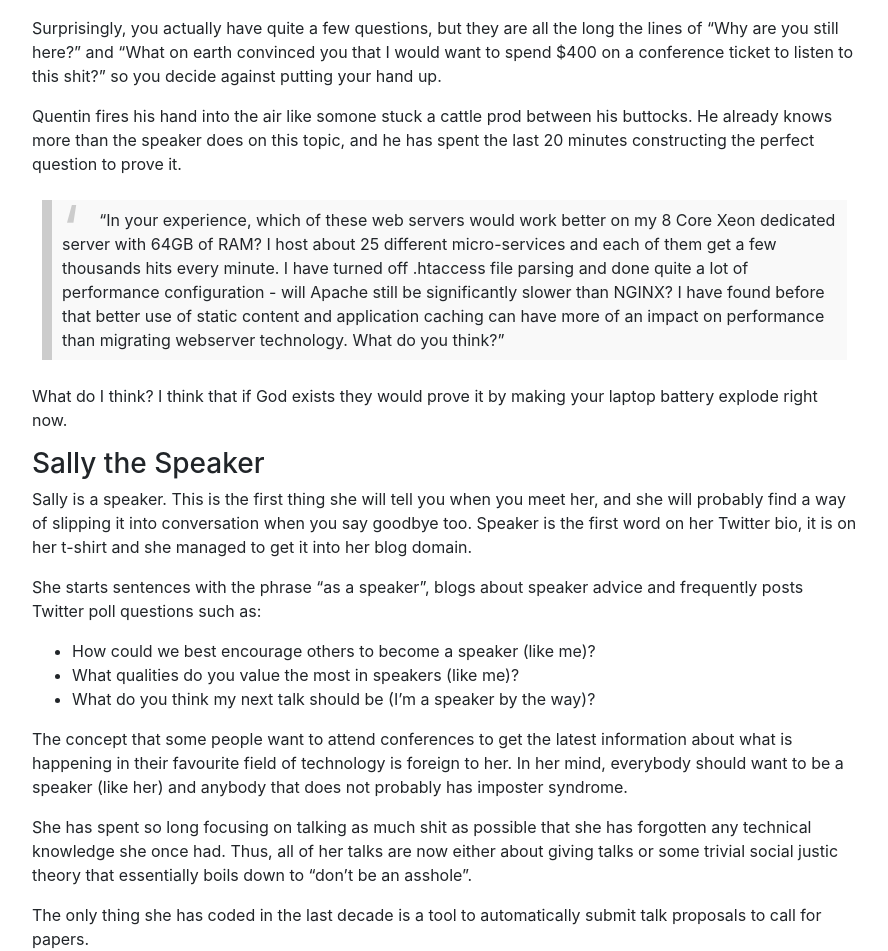
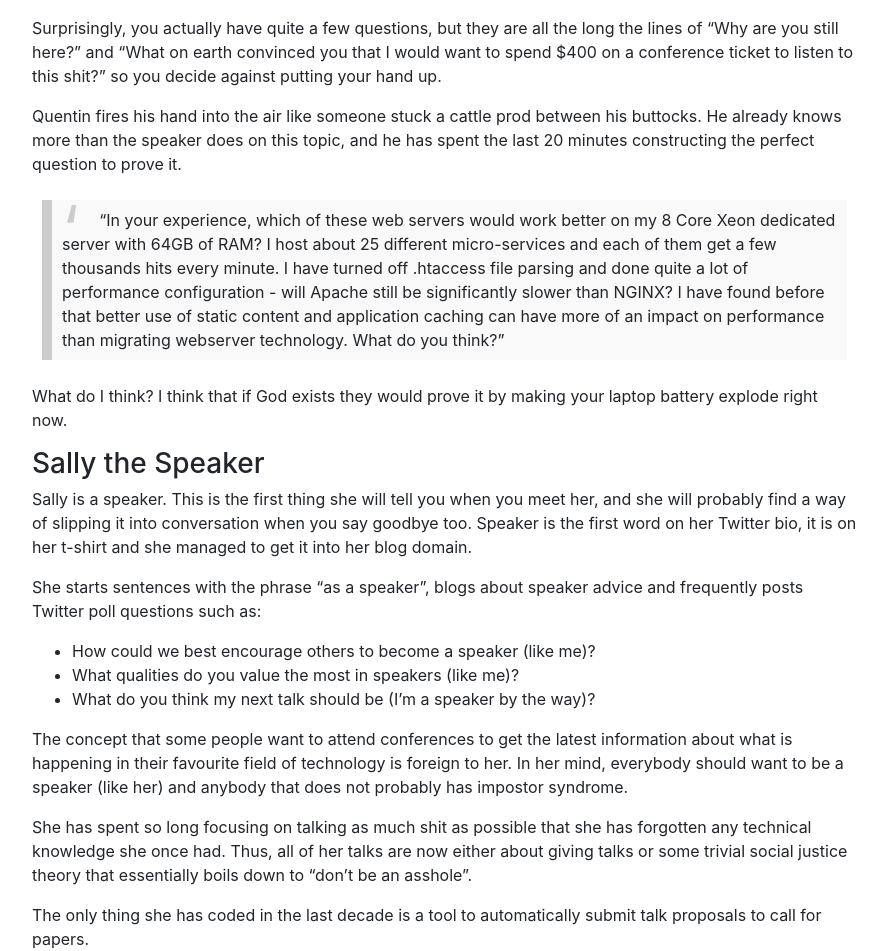
Before and after one commit to VeryAngryProgrammer/veryangryprogrammer.github.io, a Jekyll site: the page built from _posts/2017-09-23-1-conferences.md, in a window 1280 px wide and 1400 px high, scrolled down 771 px. Shown: the part 154-1105 px from the top of the window, without its empty margins (53-941 px from the left). Built offline with Jekyll 4.4.1, drawn with Linux system fonts in a browser that asks for light colours; our own code applies the rules of GitHub Pages for plain Markdown files; comment, search, counter and statistics services are not loaded.

Commit message:
Update 2017-09-23-1-conferences.md

```diff
--- a/_posts/2017-09-23-1-conferences.md
+++ b/_posts/2017-09-23-1-conferences.md
@@ -21,7 +21,7 @@ Just before the track chair bursts a blood vessel, the speaker has the audacity
 
 Surprisingly, you actually have quite a few questions, but they are all the long the lines of "Why are you still here?" and "What on earth convinced you that I would want to spend $400 on a conference ticket to listen to this shit?" so you decide against putting your hand up.
 
-Quentin fires his hand into the air like somone stuck a cattle prod between his buttocks. He already knows more than the speaker does on this topic, and he has spent the last 20 minutes constructing the perfect question to prove it.
+Quentin fires his hand into the air like someone stuck a cattle prod between his buttocks. He already knows more than the speaker does on this topic, and he has spent the last 20 minutes constructing the perfect question to prove it.
 
 > "In your experience, which of these web servers would work better on my 8 Core Xeon dedicated server with 64GB of RAM? I host about 25 different micro-services and each of them get a few thousands hits every minute. I have turned off .htaccess file parsing and done quite a lot of performance configuration - will Apache still be significantly slower than NGINX? I have found before that better use of static content and application caching can have more of an impact on performance than migrating webserver technology. What do you think?"
 
@@ -37,9 +37,9 @@ She starts sentences with the phrase "as a speaker", blogs about speaker advice
 - What qualities do you value the most in speakers (like me)?
 - What do you think my next talk should be (I'm a speaker by the way)?
 
-The concept that some people want to attend conferences to get the latest information about what is happening in their favourite field of technology is foreign to her. In her mind, everybody should want to be a speaker (like her) and anybody that does not probably has imposter syndrome.
+The concept that some people want to attend conferences to get the latest information about what is happening in their favourite field of technology is foreign to her. In her mind, everybody should want to be a speaker (like her) and anybody that does not probably has impostor syndrome.
 
-She has spent so long focusing on talking as much shit as possible that she has forgotten any technical knowledge she once had. Thus, all of her talks are now either about giving talks or some trivial social justic theory that essentially boils down to "don't be an asshole".
+She has spent so long focusing on talking as much shit as possible that she has forgotten any technical knowledge she once had. Thus, all of her talks are now either about giving talks or some trivial social justice theory that essentially boils down to "don't be an asshole".
 
 The only thing she has coded in the last decade is a tool to automatically submit talk proposals to call for papers.
 
```
